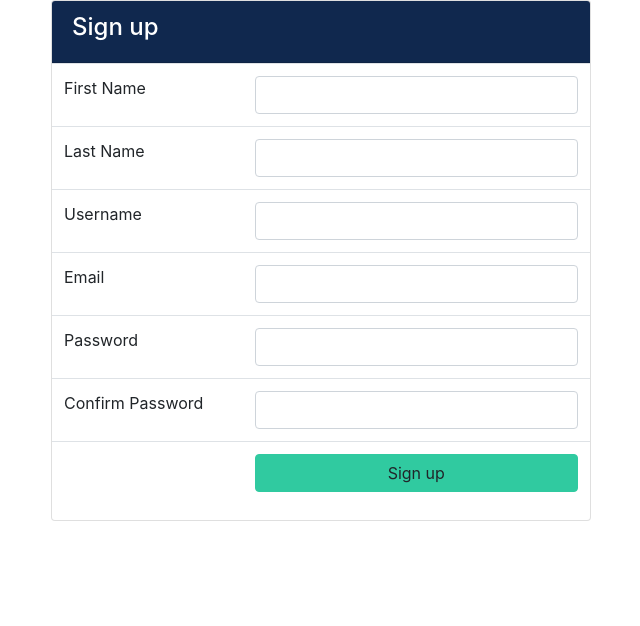
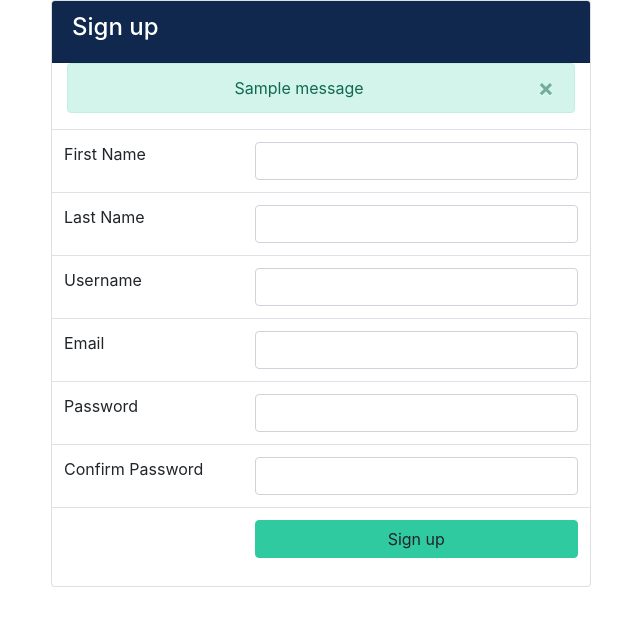
Before and after one commit to gmakridakis/movierama, a Django app: page /accounts/register in a window 1280 px wide. Shown: the part 57-683 px from the top of the page, without its empty margins (319-959 px from the left). Run offline with Django 4.2, Linux system fonts and the light colour scheme; tables that the repository leaves empty hold one stand-in row (values such as "Sample post"); one stand-in notice (Sample message) is shown; some libraries are stand-ins or nearby versions.

Commit message:
Enable error/success messages

```diff
--- a/accounts/views.py
+++ b/accounts/views.py
@@ -17,12 +17,12 @@ def register(request):
         # Validations
         if password != password2:
             print("Passwords do not match")
-            # messages.error(request, "Passwords do not match")
+            messages.error(request, "Passwords do not match")
             return HttpResponseRedirect(reverse("register"))
 
         if User.objects.filter(username=username).exists():
             print(f"User with username {username} already exists")
-            # messages.error(request, f"User with username {username} already exists")
+            messages.error(request, f"User with username {username} already exists")
             return HttpResponseRedirect(reverse("register"))
 
         user = User.objects.create_user(
@@ -31,7 +31,7 @@ def register(request):
         user.save()
         auth.login(request, user)
         print(f"Welcome to Movierama {username}!")
-        # messages.success(request, f"Welcome to Movierama {username}!")
+        messages.success(request, f"Welcome to Movierama {username}!")
         return HttpResponseRedirect(reverse("index"))
 
     else:
@@ -42,7 +42,7 @@ def logout(request):
     if request.method == "POST":
         auth.logout(request)
         print("You have logged out from Movierama")
-        # messages.success(request, "You have logged out from Movierama")
+        messages.success(request, "You have logged out from Movierama")
         return HttpResponseRedirect(reverse("index"))
 
 
@@ -56,11 +56,11 @@ def login(request):
         if user is not None:
             auth.login(request, user)
             print(f"Welcome back {username}!")
-            # messages.success(request, f"Welcome back {username}!")
+            messages.success(request, f"Welcome back {username}!")
             return HttpResponseRedirect(reverse("index"))
         else:
             print("Invalid credentials, check your username and password and try again")
-            # messages.error(request, "Invalid credentials, check your username and password and try again")
+            messages.error(request, "Invalid credentials, check your username and password and try again")
             return HttpResponseRedirect(reverse("index"))
 
     else:
--- a/movierama/settings.py
+++ b/movierama/settings.py
@@ -12,6 +12,8 @@ https://docs.djangoproject.com/en/4.0/ref/settings/
 
 import os
 from pathlib import Path
+
+from django.contrib.messages import constants as messages
 
 # Build paths inside the project like this: BASE_DIR / 'subdir'.
 BASE_DIR = Path(__file__).resolve().parent.parent
@@ -122,3 +124,5 @@ STATIC_ROOT = os.path.join(BASE_DIR, "static")
 # https://docs.djangoproject.com/en/4.0/ref/settings/#default-auto-field
 
 DEFAULT_AUTO_FIELD = "django.db.models.BigAutoField"
+
+MESSAGE_TAGS = {messages.ERROR: "danger"}
--- a/templates/accounts/register.html
+++ b/templates/accounts/register.html
@@ -8,6 +8,7 @@
 </head>
 <body>
 {% include "partials/navbar.html" %}
+
     <div class="container">
       <div class="row">
         <div class="col-md-6 mx-auto">
@@ -17,6 +18,13 @@
                     <i class="fas fa-user-plus"></i>Sign up
                 </h4>
                 </div>
+
+                <div class="row">
+                    <div class="col-md-12 mx-auto">
+                    {% include "partials/messages.html" %}
+                    </div>
+                </div>
+
                 <form action="{% url 'register' %}" method="POST">
                 {% csrf_token %}
                     <table class="table">
--- /dev/null
+++ b/templates/partials/messages.html
@@ -0,0 +1,34 @@
+<script>
+    window.onload = () => {
+    document.getElementById('message').onclick = function() {
+    this.parentNode.remove()
+    return false;
+  };
+};
+</script>
+
+{% if messages %}
+    {% for message in messages %}
+        <div id="message" class="container">
+            <div class="alert alert-{{ message.tags }} alert-dismissible text-center
+                {% if message.level == DEFAULT_MESSAGE_LEVELS.ERROR %}
+                alert-danger
+                {% elif message.level == DEFAULT_MESSAGE_LEVELS.SUCCESS %}
+                alert-success
+                {% else %}
+                alert-info
+                {% endif %}
+                " role="alert">
+                <button type="button" class="close" data-dismiss="alert">
+                    <span aria-hidden="true">&times;</span>
+                </button>
+                <strong>
+                    {% if message.level == DEFAULT_MESSAGE_LEVELS.ERROR %}
+                        Error
+                    {% endif %}
+                </strong>
+                {{ message }}
+            </div>
+        </div>
+    {% endfor %}
+{% endif %}
```
Also changed, not shown: movies/views.py (+4 -3 lines), movies/votes.py (+4 -4 lines), templates/accounts/login.html (+7 -0 lines), templates/movies/add_movie.html (+7 -0 lines), templates/movies/index.html (+8 -0 lines).
